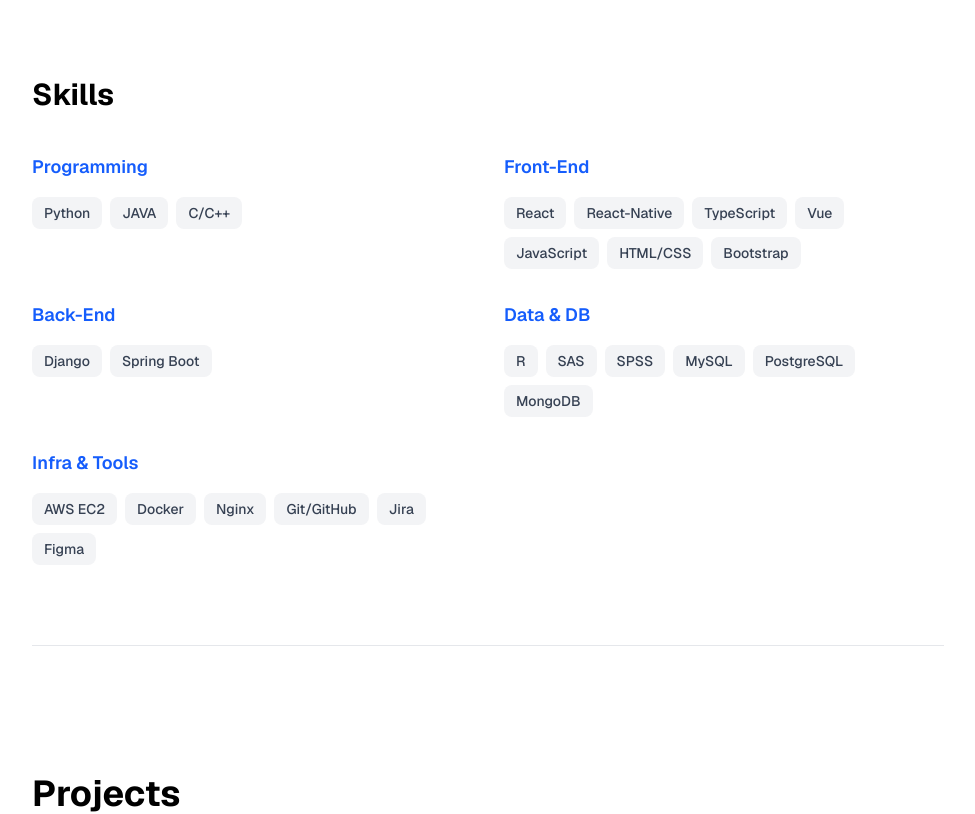
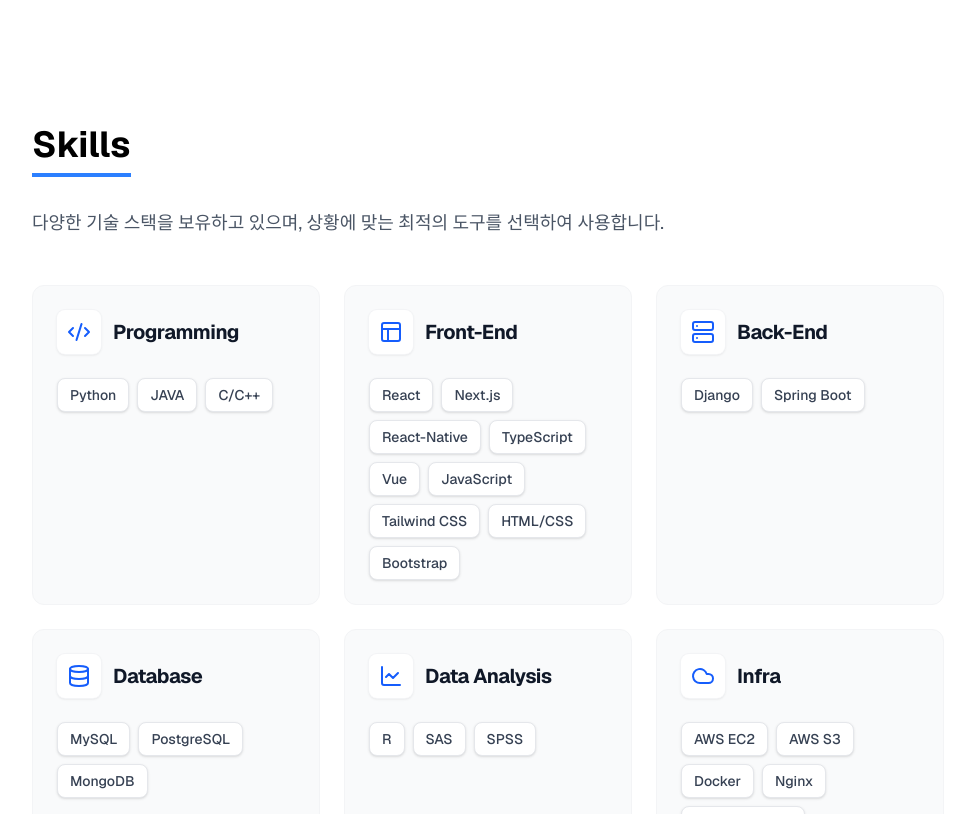
Before and after one commit to micayell/portfolio, a Next.js app: page / in a window 1280 px wide. Shown: the part 1160-1974 px from the top of the page, without its empty margins (280-1255 px from the left). Built offline with nearby package versions, Linux system fonts and the light colour scheme.

Commit message:
기술 스택 수정

```diff
--- a/src/components/ui/Skills.tsx
+++ b/src/components/ui/Skills.tsx
@@ -1,22 +1,70 @@
-import { skills } from "@/data/skills"; // 데이터 import
+import { skills } from "@/data/skills";
+import {
+  Code2,       // Programming
+  Layout,      // Front-End, UI/UX
+  Server,      // Back-End
+  Database,    // Database
+  LineChart,   // Data Analysis
+  Cloud,       // Infra
+  Users,       // Collaboration
+} from "lucide-react";
+
+// ▼ 카테고리 이름에 맞춰 아이콘 매핑 수정
+const iconMap: Record<string, React.ElementType> = {
+  "Programming": Code2,
+  "Front-End": Layout,
+  "Back-End": Server,
+  "Database": Database,
+  "Data Analysis": LineChart,
+  "Infra": Cloud,
+  "Collaboration": Users,
+  "UI/UX": Layout, // Figma 등은 Layout 아이콘 재사용
+};
 
 export default function Skills() {
   return (
-    <section id="skills" className="py-20 border-b border-gray-200 dark:border-gray-800">
-      <h2 className="text-3xl font-bold mb-10">Skills</h2>
-      <div className="grid grid-cols-1 md:grid-cols-2 gap-8">
-        {Object.entries(skills).map(([category, items]) => (
-          <div key={category}>
-            <h3 className="text-lg font-semibold mb-4 text-blue-600 dark:text-blue-400">{category}</h3>
+    <section id="skills" className="py-32 border-b border-gray-200 dark:border-gray-800 scroll-mt-16">
+      <div className="mb-12 text-center md:text-left">
+        <h2 className="text-4xl font-bold mb-4 inline-block border-b-4 border-blue-500 pb-2">
+          Skills
+        </h2>
+        <p className="text-gray-600 dark:text-gray-400 mt-4 text-lg">
+          다양한 기술 스택을 보유하고 있으며, 상황에 맞는 최적의 도구를 선택하여 사용합니다.
+        </p>
+      </div>
+
+      <div className="grid grid-cols-1 md:grid-cols-2 lg:grid-cols-3 gap-6">
+        {Object.entries(skills).map(([category, items]) => {
+          // 해당 카테고리에 맞는 아이콘을 가져오거나 없으면 기본값(Code2) 사용
+          const Icon = iconMap[category] || Code2;
+
+          return (
+            <div
+              key={category}
+              className="bg-gray-50 dark:bg-zinc-900/50 rounded-xl p-6 hover:shadow-lg transition-all duration-300 border border-gray-100 dark:border-zinc-800 hover:-translate-y-1"
+            >
+              <div className="flex items-center gap-3 mb-6">
+                <div className="p-2.5 bg-white dark:bg-zinc-800 rounded-lg shadow-sm ring-1 ring-gray-100 dark:ring-zinc-700">
+                  <Icon className="w-6 h-6 text-blue-600 dark:text-blue-400" />
+                </div>
+                <h3 className="text-xl font-bold text-gray-900 dark:text-gray-100 tracking-tight">
+                  {category}
+                </h3>
+              </div>
+
               <div className="flex flex-wrap gap-2">
                 {items.map((skill) => (
-                <span key={skill} className="px-3 py-1.5 bg-gray-100 dark:bg-zinc-800 rounded-lg text-sm font-medium text-gray-700 dark:text-gray-300">
+                  <span
+                    key={skill}
+                    className="px-3 py-1.5 bg-white dark:bg-zinc-800 border border-gray-200 dark:border-zinc-700 rounded-lg text-sm font-medium text-gray-700 dark:text-gray-300 hover:border-blue-500 dark:hover:border-blue-500 hover:text-blue-600 dark:hover:text-blue-400 transition-colors cursor-default shadow-sm"
+                  >
                     {skill}
                   </span>
                 ))}
               </div>
             </div>
-        ))}
+          );
+        })}
       </div>
     </section>
   );
--- a/src/data/skills.ts
+++ b/src/data/skills.ts
@@ -1,7 +1,20 @@
 export const skills = {
-    "Programming": ["Python", "JAVA", "C/C++"],
-    "Front-End": ["React", "React-Native", "TypeScript", "Vue", "JavaScript", "HTML/CSS", "Bootstrap"],
-    "Back-End": ["Django", "Spring Boot"],
-    "Data & DB": ["R", "SAS", "SPSS", "MySQL", "PostgreSQL", "MongoDB"],
-    "Infra & Tools": ["AWS EC2", "Docker", "Nginx", "Git/GitHub", "Jira", "Figma"]
-  };
+  Programming: ["Python", "JAVA", "C/C++"],
+  "Front-End": [
+    "React",
+    "Next.js",
+    "React-Native",
+    "TypeScript",
+    "Vue",
+    "JavaScript",
+    "Tailwind CSS",
+    "HTML/CSS",
+    "Bootstrap",
+  ],
+  "Back-End": ["Django", "Spring Boot"],
+  Database: ["MySQL", "PostgreSQL", "MongoDB"],
+  "Data Analysis": ["R", "SAS", "SPSS"],
+  Infra: ["AWS EC2", "AWS S3", "Docker", "Nginx", "GitHub Actions"],
+  Collaboration: ["Notion", "Git/GitHub", "Jira", "Postman", "Swagger"],
+  "UI/UX": ["Figma"],
+};
```
Lines whose indentation alone changed are shown as unchanged.
